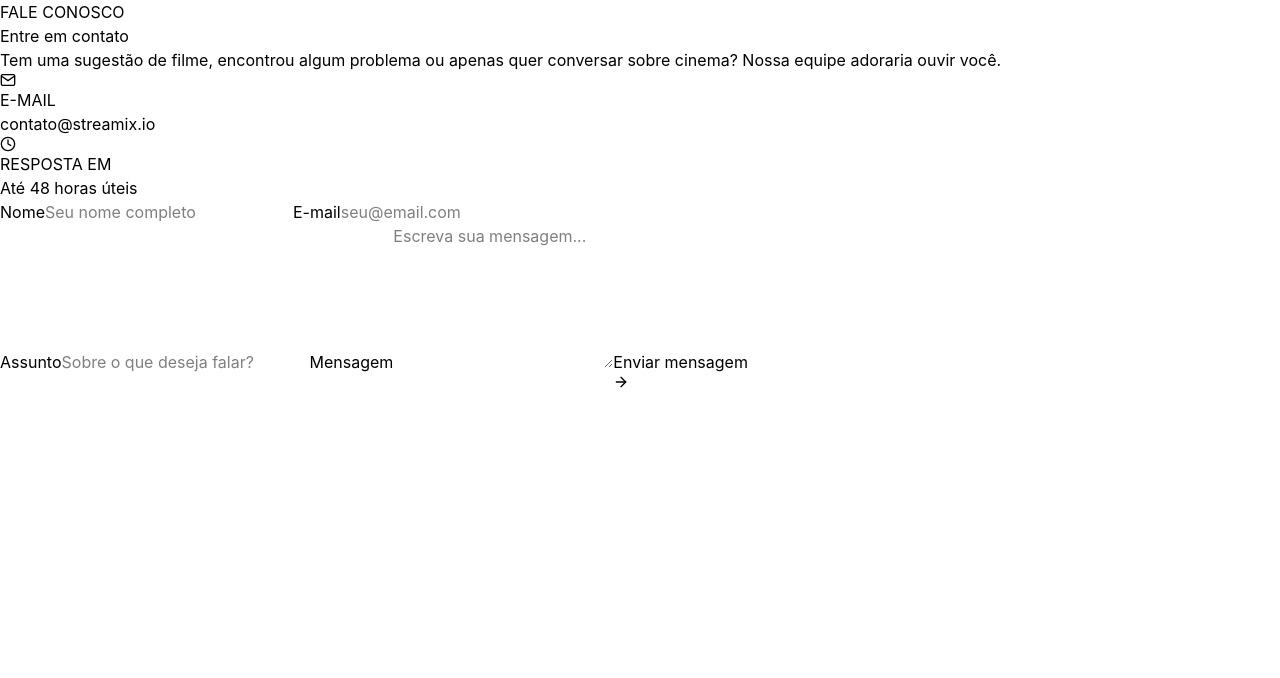
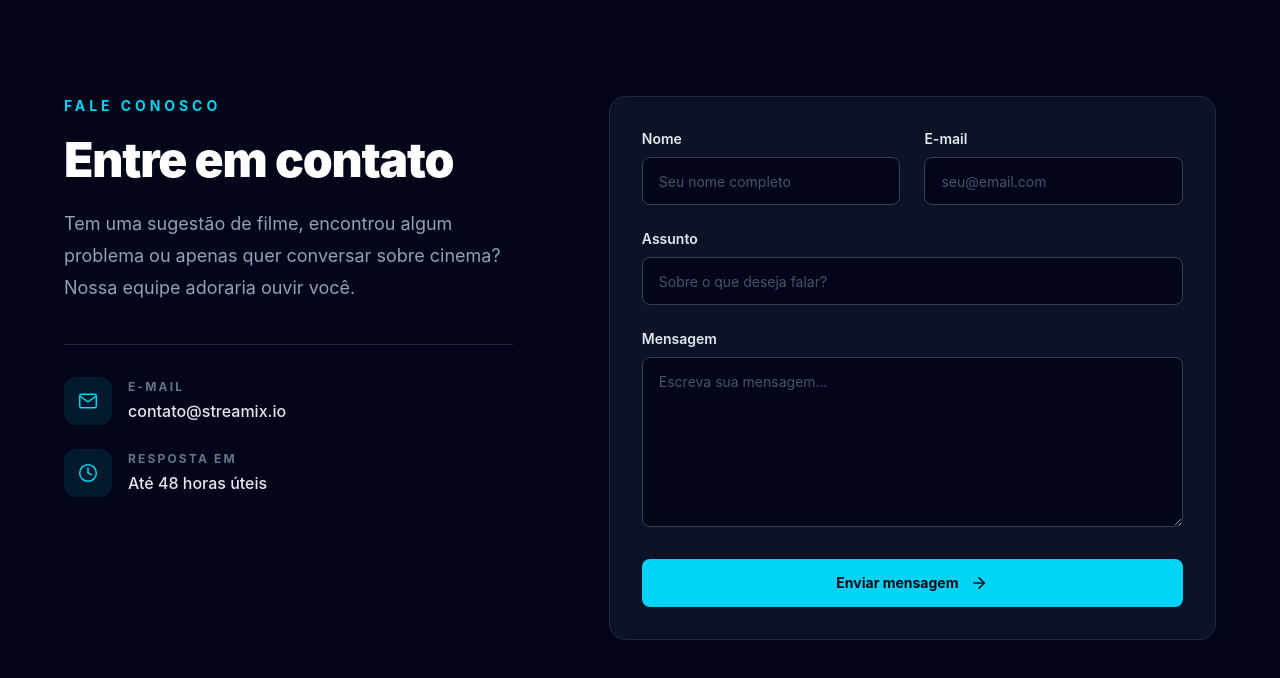
Before and after one commit to manuellapiva/streamix, a React (Vite) app: page /contato in a window 1280 px wide. Shown: the top 678 px of the page. Built offline with nearby package versions, Linux system fonts and the light colour scheme.

Commit message:
refactor: restructure App component to implement routing and favorites functionality

```diff
--- a/src/components/Formulario.jsx
+++ b/src/components/Formulario.jsx
@@ -10,28 +10,28 @@ function Formulario() {
   }
 
   return (
-    <form className="contact-form" onSubmit={handleSubmit}>
-      <div className="form-row">
-        <label>
+    <form className="rounded-2xl border border-slate-800 bg-slate-900/80 p-6 shadow-2xl shadow-black/20 sm:p-8" onSubmit={handleSubmit}>
+      <div className="grid gap-6 sm:grid-cols-2">
+        <label className="grid gap-2 text-sm font-semibold text-slate-200">
           Nome
-          <input name="name" placeholder="Seu nome completo" required />
+          <input className="h-12 rounded-lg border border-slate-700 bg-slate-950 px-4 text-sm font-normal text-white outline-none transition placeholder:text-slate-600 focus:border-cyan-400 focus:ring-2 focus:ring-cyan-400/20" name="name" placeholder="Seu nome completo" required />
         </label>
-        <label>
+        <label className="grid gap-2 text-sm font-semibold text-slate-200">
           E-mail
-          <input type="email" name="email" placeholder="seu@email.com" required />
+          <input className="h-12 rounded-lg border border-slate-700 bg-slate-950 px-4 text-sm font-normal text-white outline-none transition placeholder:text-slate-600 focus:border-cyan-400 focus:ring-2 focus:ring-cyan-400/20" type="email" name="email" placeholder="seu@email.com" required />
         </label>
       </div>
-      <label>
+      <label className="mt-6 grid gap-2 text-sm font-semibold text-slate-200">
         Assunto
-        <input name="subject" placeholder="Sobre o que deseja falar?" required />
+        <input className="h-12 rounded-lg border border-slate-700 bg-slate-950 px-4 text-sm font-normal text-white outline-none transition placeholder:text-slate-600 focus:border-cyan-400 focus:ring-2 focus:ring-cyan-400/20" name="subject" placeholder="Sobre o que deseja falar?" required />
       </label>
-      <label>
+      <label className="mt-6 grid gap-2 text-sm font-semibold text-slate-200">
         Mensagem
-        <textarea name="message" placeholder="Escreva sua mensagem..." rows="6" required />
+        <textarea className="resize-y rounded-lg border border-slate-700 bg-slate-950 px-4 py-3 text-sm font-normal leading-6 text-white outline-none transition placeholder:text-slate-600 focus:border-cyan-400 focus:ring-2 focus:ring-cyan-400/20" name="message" placeholder="Escreva sua mensagem..." rows="6" required />
       </label>
-      <button type="submit">
+      <button className="mt-8 inline-flex h-12 w-full items-center justify-center gap-3 rounded-lg bg-cyan-400 px-5 text-sm font-bold text-slate-950 transition hover:bg-cyan-300 focus:outline-none focus:ring-2 focus:ring-cyan-300 focus:ring-offset-2 focus:ring-offset-slate-900 active:scale-[0.99] disabled:cursor-default disabled:bg-emerald-400" type="submit" disabled={sent}>
         {sent ? 'Mensagem enviada' : 'Enviar mensagem'}
-        <FiArrowRight aria-hidden="true" />
+        <FiArrowRight className="text-lg" aria-hidden="true" />
       </button>
     </form>
   )
--- a/src/pages/Contato.jsx
+++ b/src/pages/Contato.jsx
@@ -8,25 +8,27 @@ const contactDetails = [
 
 function Contato() {
   return (
-    <main className="contact-page">
-      <div className="contact-layout">
+    <main className="min-h-screen bg-slate-950 px-5 py-16 text-slate-100 sm:px-8 lg:px-12 lg:py-24">
+      <div className="mx-auto grid max-w-6xl items-start gap-12 lg:grid-cols-[minmax(0,0.85fr)_minmax(0,1.15fr)] lg:gap-24">
         <section className="contact-content" aria-labelledby="contact-title">
-          <p className="contact-eyebrow">FALE CONOSCO</p>
-          <h1 id="contact-title">Entre em contato</h1>
-          <p className="contact-description">
+          <p className="mb-5 text-sm font-bold tracking-[0.28em] text-cyan-400">FALE CONOSCO</p>
+          <h1 id="contact-title" className="max-w-lg text-4xl font-black tracking-tight text-white sm:text-5xl">
+            Entre em contato
+          </h1>
+          <p className="mt-6 max-w-xl text-base leading-8 text-slate-400 sm:text-lg">
             Tem uma sugestão de filme, encontrou algum problema ou apenas quer
             conversar sobre cinema? Nossa equipe adoraria ouvir você.
           </p>
 
-          <div className="contact-details">
+          <div className="mt-10 space-y-6 border-t border-slate-800 pt-8">
             {contactDetails.map(({ label, value, icon: Icon }) => (
-              <div className="contact-detail" key={label}>
-                <div className="contact-icon" aria-hidden="true">
-                  <Icon />
+              <div className="flex items-center gap-4" key={label}>
+                <div className="flex size-12 shrink-0 items-center justify-center rounded-xl bg-cyan-400/10 text-xl text-cyan-400" aria-hidden="true">
+                  <Icon strokeWidth={1.8} />
                 </div>
                 <div>
-                  <p className="contact-label">{label}</p>
-                  <p className="contact-value">{value}</p>
+                  <p className="text-xs font-bold tracking-[0.18em] text-slate-500">{label}</p>
+                  <p className="mt-1 text-base font-medium text-slate-200">{value}</p>
                 </div>
               </div>
             ))}
```
